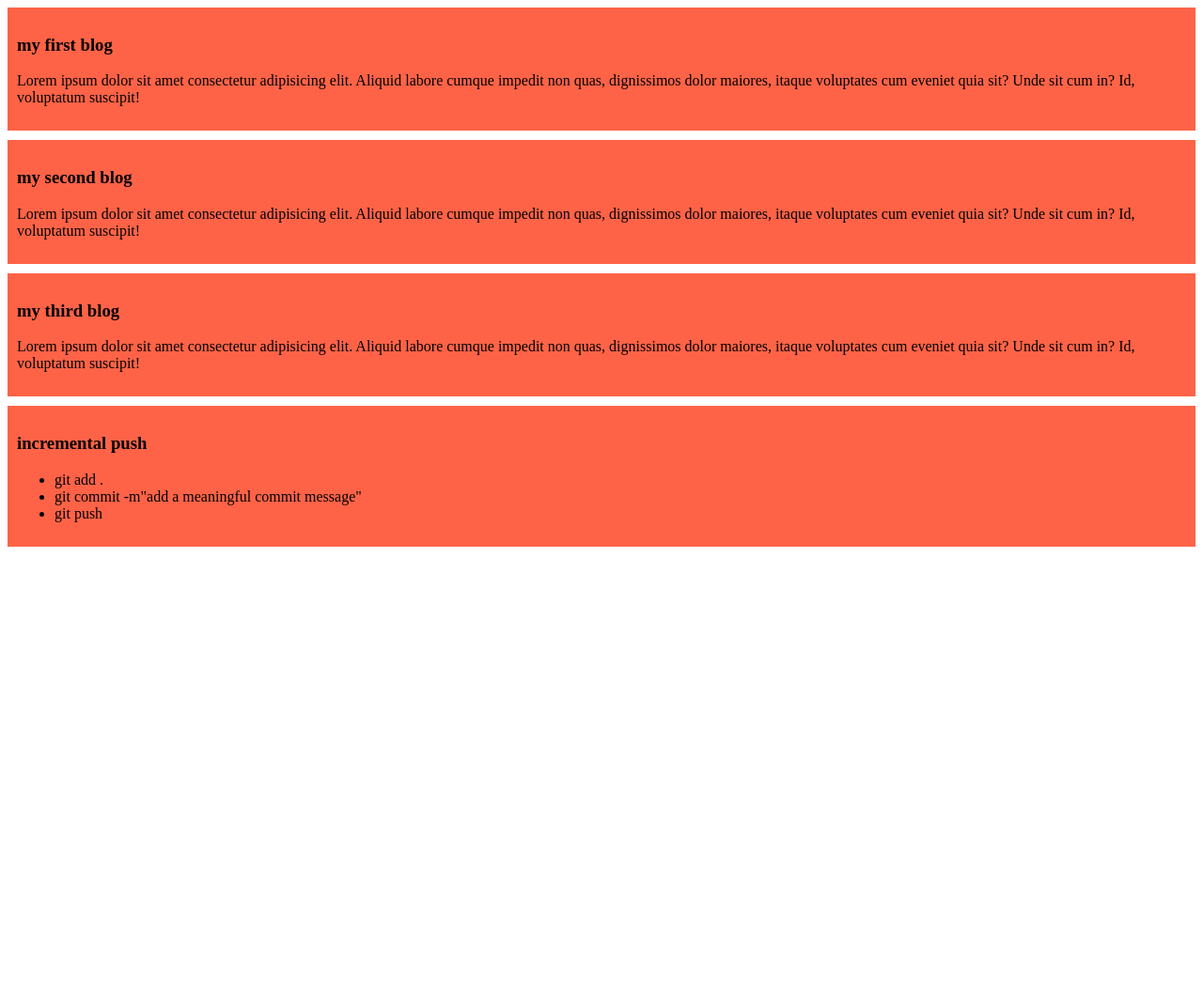
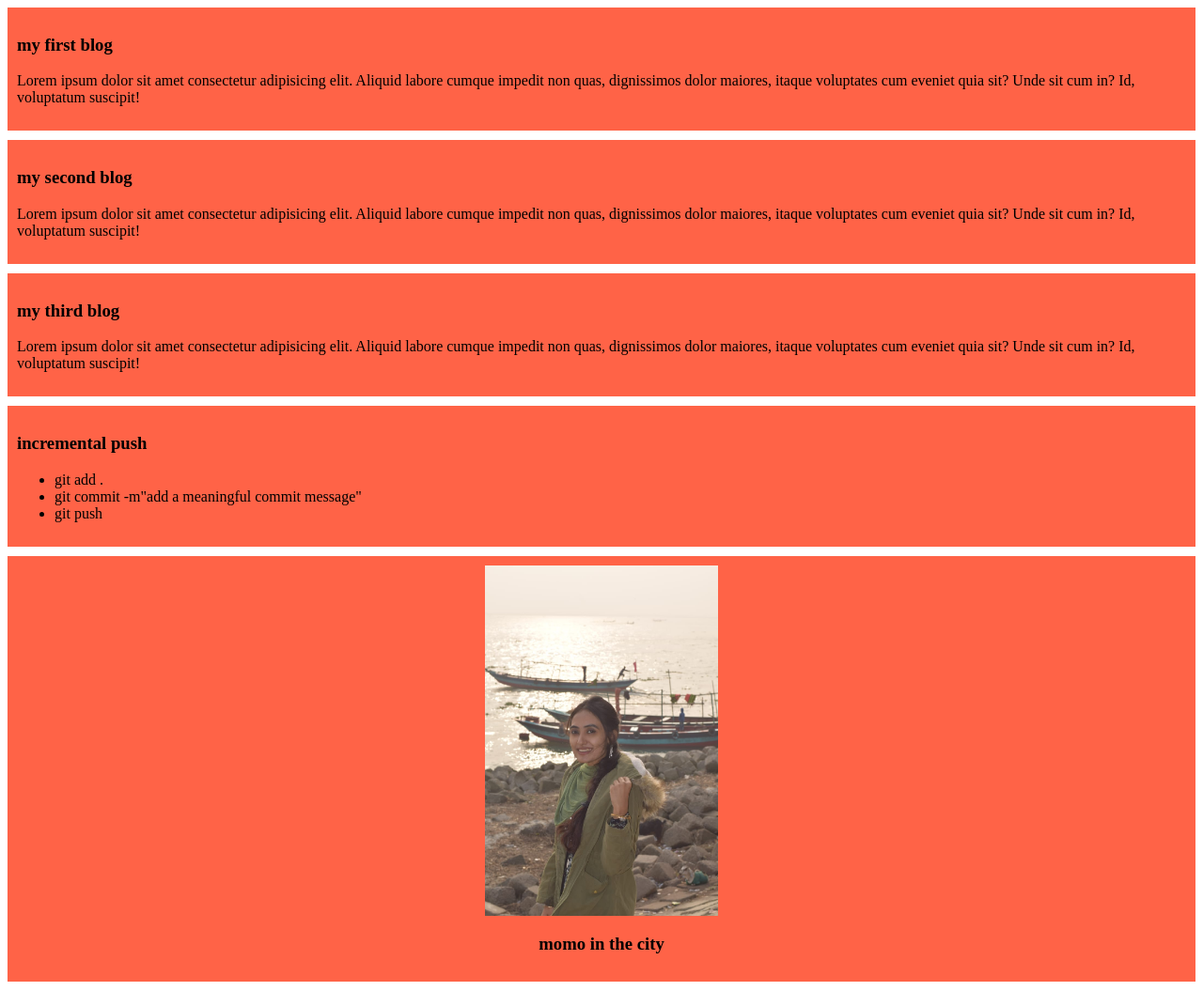
Before and after one commit to MariaYeasmin/my-simple-website, a plain HTML site: page index.html in a window 1280 px wide. Shown: the whole page at 94% size. Before the commit the page ends 800 px from the top, so only its background shows below. Drawn offline with Linux system fonts and the light colour scheme.

Commit message:
added an image

```diff
--- a/index.html
+++ b/index.html
@@ -4,7 +4,7 @@
     <meta charset="UTF-8" />
     <meta name="viewport" content="width=device-width, initial-scale=1.0" />
     <title>my simple website</title>
-    <link rel="stylesheet" href="styles/blog.css" />
+    <link rel="stylesheet" href="/styles/blog.css" />
   </head>
   <body>
     <div>
@@ -40,5 +40,9 @@
         <li>git push</li>
       </ul>
     </div>
+    <div class="centre">
+      <h3>momo in the city</h3>
+      <img class="momo" src="/images/momo.jpg" alt="" />
+    </div>
   </body>
 </html>
--- a/styles/blog.css
+++ b/styles/blog.css
@@ -3,3 +3,14 @@ div {
   padding: 10px;
   margin-bottom: 10px;
 }
+.centre {
+  display: flex;
+  flex-direction: column-reverse;
+  align-items: center;
+  justify-content: center;
+}
+.momo {
+  text-align: center;
+  height: 20%;
+  width: 20%;
+}
```
Also changed, not shown: images/momo.jpg (added).
